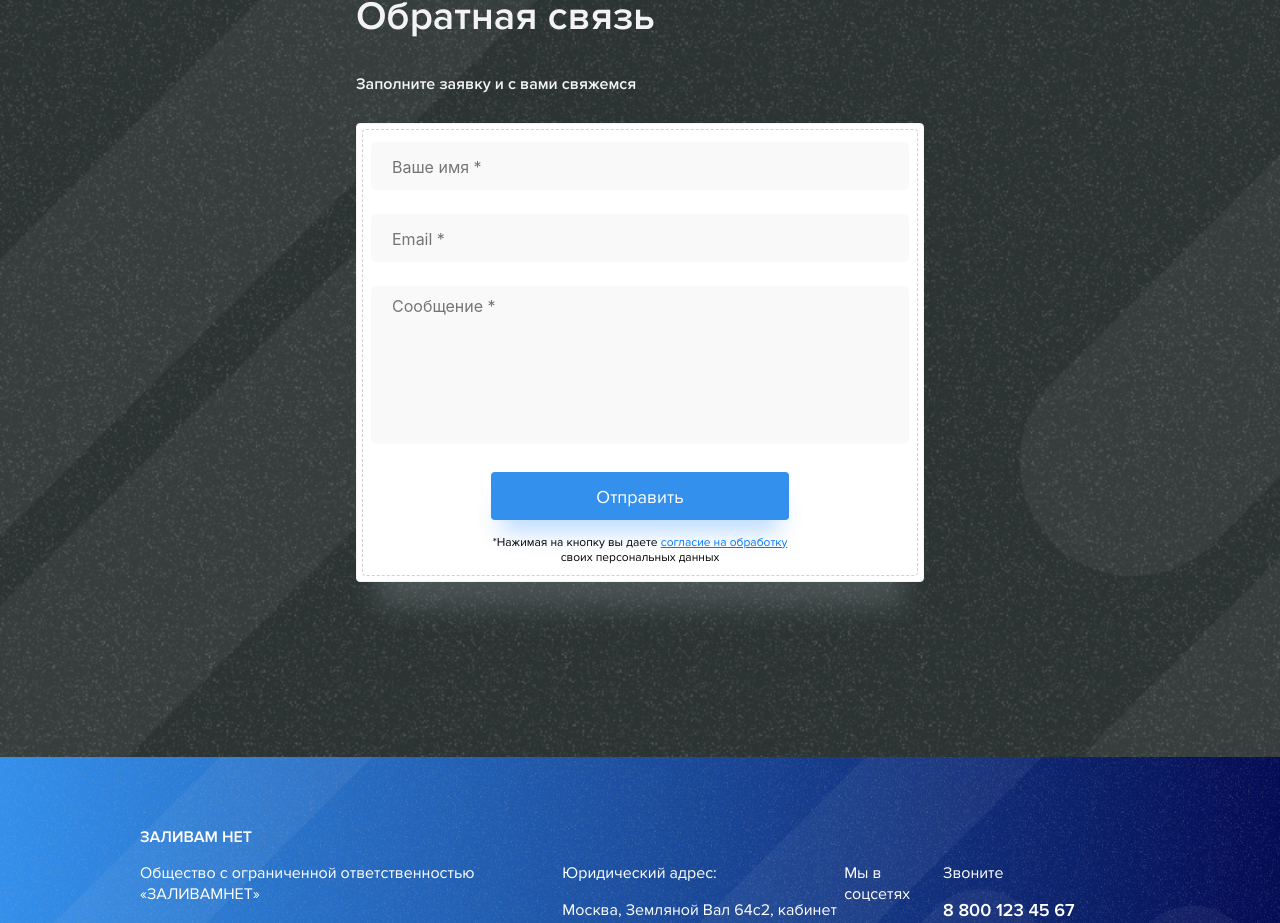
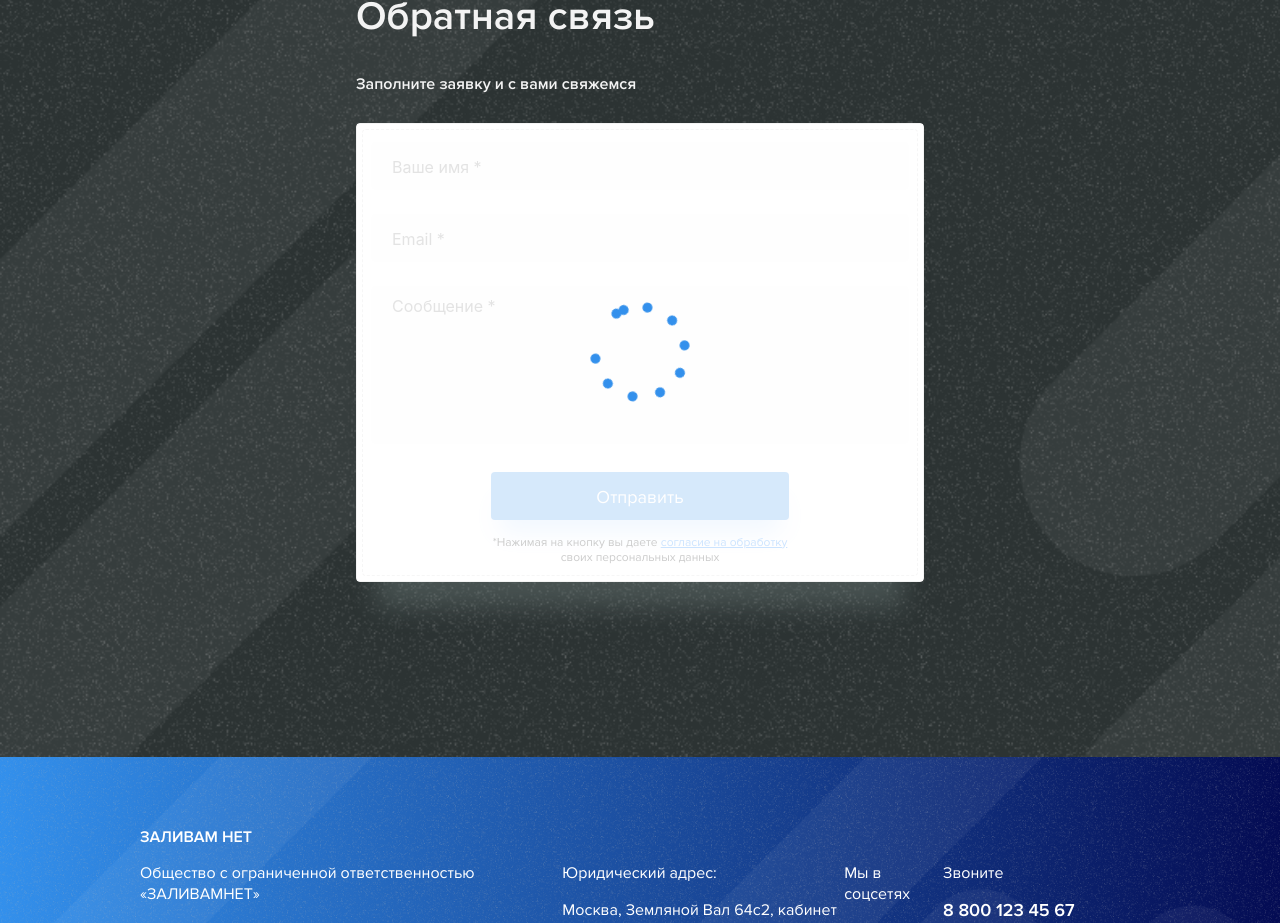
Before and after one commit to Photokub/zalivam-net, a React (Create React App) app: page / in a window 1280 px wide. Shown: the part 5640-6563 px from the top of the page. Built offline with nearby package versions, Linux system fonts and the light colour scheme.

Commit message:
Feat: зафиксировать прелоадер в центре FeedbackForm

```diff
--- a/src/components/FeedbackForm/FeedbackForm.css
+++ b/src/components/FeedbackForm/FeedbackForm.css
@@ -1,4 +1,5 @@
 .feedbackFormContainer {
+  position: relative;
   padding: 5px;
   margin: 28px 0 0 0;
   border-radius: 4px;
--- a/src/components/FeedbackForm/FeedbackForm.scss
+++ b/src/components/FeedbackForm/FeedbackForm.scss
@@ -2,6 +2,7 @@
 
 
 .feedbackFormContainer {
+    position: relative;
     padding: 5px;
     margin: 28px 0 0 0;
     border-radius: 4px;
--- a/src/components/FeedbackForm/Feedbackform.tsx
+++ b/src/components/FeedbackForm/Feedbackform.tsx
@@ -1,6 +1,7 @@
 import React, { FormEvent, useRef } from "react";
 import "./FeedbackForm.css";
 import { Link } from "react-router-dom";
+import Preloader from "../Preloader/Preloader";
 
 interface FeedbackPropTypes {
     sendFeedbackMessage: any
@@ -44,6 +45,7 @@ const FeedbackForm: React.FC<FeedbackPropTypes> = ({
                     <span className="feedbackFormLegalText">*Нажимая на кнопку вы даете <Link to="#" className="feedbackFormLegalText__link">согласие на обработку</Link> своих персональных данных</span>
                 </div>
             </form>
+            <Preloader/>
         </div>
     )
 }
--- /dev/null
+++ b/src/components/Preloader/Preloader.css
@@ -0,0 +1,301 @@
+.holder {
+  position: absolute;
+  left: 0px;
+  top: 0px;
+  bottom: 0px;
+  right: 0px;
+  width: 100%;
+  height: 100%;
+  min-height: 444.25px;
+  background-color: rgba(255, 255, 255, 0.8);
+  z-index: 1;
+}
+
+.preloader {
+  /* size */
+  width: 100px;
+  height: 100px;
+  position: relative;
+  left: 50%;
+  top: 50%;
+  transform: translateX(-50%) translateY(-50%);
+  animation: rotatePreloader 2s infinite ease-in;
+}
+
+@keyframes rotatePreloader {
+  0% {
+    transform: translateX(-50%) translateY(-50%) rotateZ(0deg);
+  }
+  100% {
+    transform: translateX(-50%) translateY(-50%) rotateZ(-360deg);
+  }
+}
+.preloader div {
+  position: absolute;
+  width: 100%;
+  height: 100%;
+  opacity: 0;
+}
+
+.preloader div:before {
+  content: "";
+  position: absolute;
+  left: 50%;
+  top: 0%;
+  width: 10%;
+  height: 10%;
+  background-color: #3390EC;
+  transform: translateX(-50%);
+  border-radius: 50%;
+}
+
+.preloader div:nth-child(1) {
+  transform: rotateZ(0deg);
+  animation: rotateCircle1 2s infinite linear;
+  z-index: 9;
+}
+
+@keyframes rotateCircle1 {
+  0% {
+    opacity: 0;
+  }
+  0% {
+    opacity: 1;
+    transform: rotateZ(36deg);
+  }
+  7% {
+    transform: rotateZ(0deg);
+  }
+  57% {
+    transform: rotateZ(0deg);
+  }
+  100% {
+    transform: rotateZ(-324deg);
+    opacity: 1;
+  }
+}
+.preloader div:nth-child(2) {
+  transform: rotateZ(36deg);
+  animation: rotateCircle2 2s infinite linear;
+  z-index: 8;
+}
+
+@keyframes rotateCircle2 {
+  5% {
+    opacity: 0;
+  }
+  5.0001% {
+    opacity: 1;
+    transform: rotateZ(0deg);
+  }
+  12% {
+    transform: rotateZ(-36deg);
+  }
+  62% {
+    transform: rotateZ(-36deg);
+  }
+  100% {
+    transform: rotateZ(-324deg);
+    opacity: 1;
+  }
+}
+.preloader div:nth-child(3) {
+  transform: rotateZ(72deg);
+  animation: rotateCircle3 2s infinite linear;
+  z-index: 7;
+}
+
+@keyframes rotateCircle3 {
+  10% {
+    opacity: 0;
+  }
+  10.0002% {
+    opacity: 1;
+    transform: rotateZ(-36deg);
+  }
+  17% {
+    transform: rotateZ(-72deg);
+  }
+  67% {
+    transform: rotateZ(-72deg);
+  }
+  100% {
+    transform: rotateZ(-324deg);
+    opacity: 1;
+  }
+}
+.preloader div:nth-child(4) {
+  transform: rotateZ(108deg);
+  animation: rotateCircle4 2s infinite linear;
+  z-index: 6;
+}
+
+@keyframes rotateCircle4 {
+  15% {
+    opacity: 0;
+  }
+  15.0003% {
+    opacity: 1;
+    transform: rotateZ(-72deg);
+  }
+  22% {
+    transform: rotateZ(-108deg);
+  }
+  72% {
+    transform: rotateZ(-108deg);
+  }
+  100% {
+    transform: rotateZ(-324deg);
+    opacity: 1;
+  }
+}
+.preloader div:nth-child(5) {
+  transform: rotateZ(144deg);
+  animation: rotateCircle5 2s infinite linear;
+  z-index: 5;
+}
+
+@keyframes rotateCircle5 {
+  20% {
+    opacity: 0;
+  }
+  20.0004% {
+    opacity: 1;
+    transform: rotateZ(-108deg);
+  }
+  27% {
+    transform: rotateZ(-144deg);
+  }
+  77% {
+    transform: rotateZ(-144deg);
+  }
+  100% {
+    transform: rotateZ(-324deg);
+    opacity: 1;
+  }
+}
+.preloader div:nth-child(6) {
+  transform: rotateZ(180deg);
+  animation: rotateCircle6 2s infinite linear;
+  z-index: 4;
+}
+
+@keyframes rotateCircle6 {
+  25% {
+    opacity: 0;
+  }
+  25.0005% {
+    opacity: 1;
+    transform: rotateZ(-144deg);
+  }
+  32% {
+    transform: rotateZ(-180deg);
+  }
+  82% {
+    transform: rotateZ(-180deg);
+  }
+  100% {
+    transform: rotateZ(-324deg);
+    opacity: 1;
+  }
+}
+.preloader div:nth-child(7) {
+  transform: rotateZ(216deg);
+  animation: rotateCircle7 2s infinite linear;
+  z-index: 3;
+}
+
+@keyframes rotateCircle7 {
+  30% {
+    opacity: 0;
+  }
+  30.0006% {
+    opacity: 1;
+    transform: rotateZ(-180deg);
+  }
+  37% {
+    transform: rotateZ(-216deg);
+  }
+  87% {
+    transform: rotateZ(-216deg);
+  }
+  100% {
+    transform: rotateZ(-324deg);
+    opacity: 1;
+  }
+}
+.preloader div:nth-child(8) {
+  transform: rotateZ(252deg);
+  animation: rotateCircle8 2s infinite linear;
+  z-index: 2;
+}
+
+@keyframes rotateCircle8 {
+  35% {
+    opacity: 0;
+  }
+  35.0007% {
+    opacity: 1;
+    transform: rotateZ(-216deg);
+  }
+  42% {
+    transform: rotateZ(-252deg);
+  }
+  92% {
+    transform: rotateZ(-252deg);
+  }
+  100% {
+    transform: rotateZ(-324deg);
+    opacity: 1;
+  }
+}
+.preloader div:nth-child(9) {
+  transform: rotateZ(288deg);
+  animation: rotateCircle9 2s infinite linear;
+  z-index: 1;
+}
+
+@keyframes rotateCircle9 {
+  40% {
+    opacity: 0;
+  }
+  40.0008% {
+    opacity: 1;
+    transform: rotateZ(-252deg);
+  }
+  47% {
+    transform: rotateZ(-288deg);
+  }
+  97% {
+    transform: rotateZ(-288deg);
+  }
+  100% {
+    transform: rotateZ(-324deg);
+    opacity: 1;
+  }
+}
+.preloader div:nth-child(10) {
+  transform: rotateZ(324deg);
+  animation: rotateCircle10 2s infinite linear;
+  z-index: 0;
+}
+
+@keyframes rotateCircle10 {
+  45% {
+    opacity: 0;
+  }
+  45.0009% {
+    opacity: 1;
+    transform: rotateZ(-288deg);
+  }
+  52% {
+    transform: rotateZ(-324deg);
+  }
+  102% {
+    transform: rotateZ(-324deg);
+  }
+  100% {
+    transform: rotateZ(-324deg);
+    opacity: 1;
+  }
+}/*# sourceMappingURL=Preloader.css.map */
--- /dev/null
+++ b/src/components/Preloader/Preloader.jsx
@@ -0,0 +1,10 @@
+import React from "react";
+import './Preloader.css'
+
+export default function Preloader() {
+    return (
+         <div class="holder">
+            <div class="preloader"><div></div><div></div><div></div><div></div><div></div><div></div><div></div><div></div><div></div><div></div></div>
+         </div>
+    )
+}
--- /dev/null
+++ b/src/components/Preloader/Preloader.scss
@@ -0,0 +1,89 @@
+$count: 10;
+$time: 2; //in seconds
+$size: 100;
+$color: #3390EC;
+
+.holder {
+    position: absolute;
+    left: 0px;
+    top: 0px;
+    bottom: 0px;
+    right: 0px;
+    width: 100%;
+    height: 100%;
+    min-height: 444.25px;
+    background-color: rgba(255, 255, 255, .8);
+    z-index: 1;
+}
+
+.preloader {
+    /* size */
+    width: $size + px;
+    height: $size + px;
+    position: relative;
+    left: 50%;
+    top: 50%;
+    transform: translateX(-50%) translateY(-50%);
+    animation: rotatePreloader $time + s infinite ease-in;
+}
+
+@keyframes rotatePreloader {
+    0% {
+        transform: translateX(-50%) translateY(-50%) rotateZ(0deg);
+    }
+
+    100% {
+        transform: translateX(-50%) translateY(-50%) rotateZ(-360deg);
+    }
+}
+
+.preloader div {
+    position: absolute;
+    width: 100%;
+    height: 100%;
+    opacity: 0;
+}
+
+.preloader div:before {
+    content: "";
+    position: absolute;
+    left: 50%;
+    top: 0%;
+    width: 10%;
+    height: 10%;
+    background-color: $color;
+    transform: translateX(-50%);
+    border-radius: 50%;
+}
+
+@for $i from 1 through $count {
+    .preloader div:nth-child(#{$i}) {
+        transform: rotateZ(((360 / $count) * ($i - 1)) + deg);
+        animation: rotateCircle + $i $time + s infinite linear;
+        z-index: $count - $i;
+    }
+
+    @keyframes rotateCircle#{$i} {
+        #{percentage(((50 / $count) * ($i - 1)) / 100)} {
+            opacity: 0;
+        }
+
+        #{percentage((((50 / $count) + 0.0001) * ($i - 1)) / 100)} {
+            opacity: 1;
+            transform: rotateZ((0 - ((360 / $count) * ($i - 2))) + deg);
+        }
+
+        #{percentage((((50 / $count) * ($i - 0)) + 2) / 100)} {
+            transform: rotateZ((0 - ((360 / $count) * ($i - 1))) + deg);
+        }
+
+        #{percentage(((50 + ((50 / $count) * ($i - 0))) + 2) / 100)} {
+            transform: rotateZ((0 - ((360 / $count) * ($i - 1))) + deg);
+        }
+
+        100% {
+            transform: rotateZ((0 - ((360 / $count) * ($count - 1))) + deg);
+            opacity: 1;
+        }
+    }
+}
```
Also changed, not shown: 2 other files (tests, documents, lock files or other folders).
